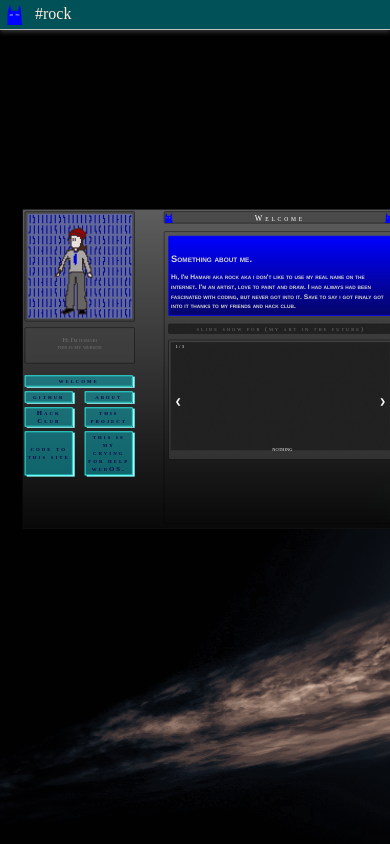
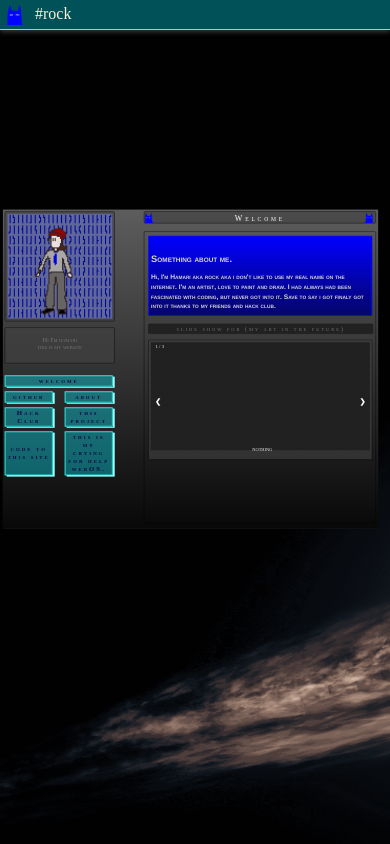
Before and after one commit to hamarisun/check, a plain HTML site: page index.html in a window 390 px wide. Drawn offline with Linux system fonts and the light colour scheme.

Commit message:
Add files via upload

```diff
--- a/style.css
+++ b/style.css
@@ -445,7 +445,7 @@ a{
     #main{
         transform: scale(0.40);
         margin-top: -200px;
-        margin-left: -330px;
+        margin-left: -350px;
         height: 800px;
         width: 941px;
 
```
